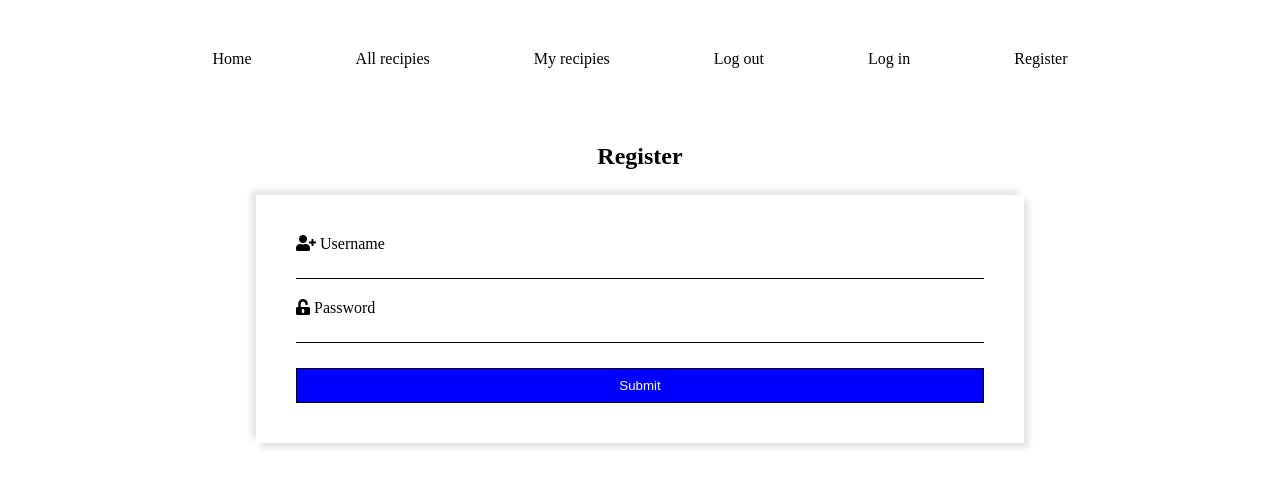
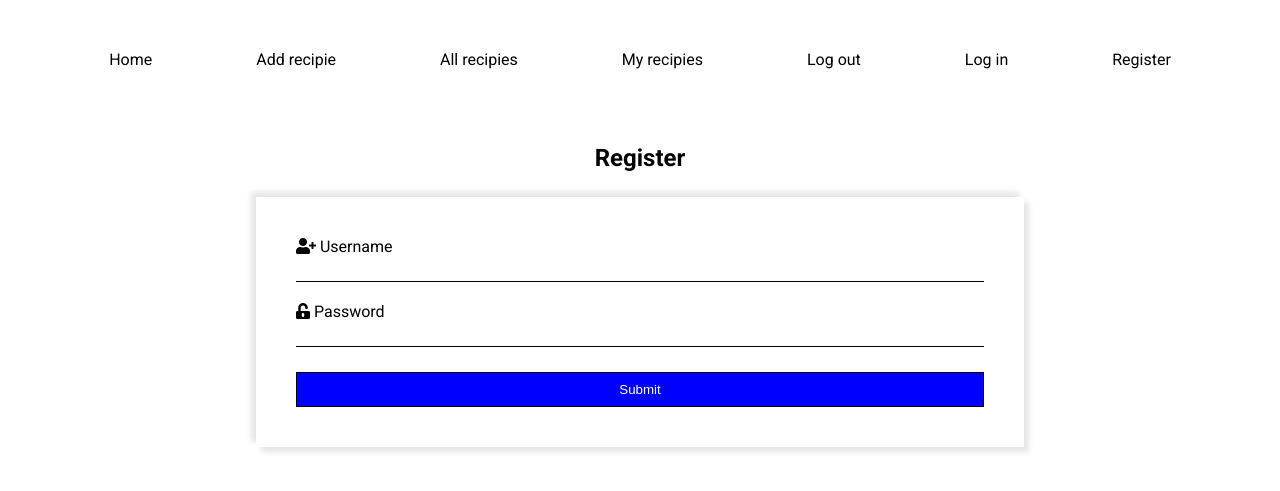
Before and after one commit to Code-Institute-Submissions/Milestone-project3-4, a Flask app: page /register in a window 1280 px wide. Shown: the top 491 px of the page. Run offline with Flask 2, Linux system fonts and the light colour scheme; some libraries are stand-ins or nearby versions.

Commit message:
Adding fuctionality to add_recipie page

```diff
--- a/app.py
+++ b/app.py
@@ -21,6 +21,20 @@ mongo = PyMongo(app)
 @app.route("/")
 def index():
     return render_template("index.html")
+
+
+@app.route("/add_recipie", methods=["GET", "POST"])
+def add_recipie():
+
+    recipie = {
+        "dish": request.form.get("dish"),
+        "ingredients": request.form.getlist("ingredient"),
+        "preparations": request.form.get("preparations")
+    }
+
+    mongo.db.recipies.insert(recipie)
+    flash("Recipie added")
+    return render_template("add_recipie.html")
 
 
 @app.route("/all_recipies")
--- a/static/css/style.css
+++ b/static/css/style.css
@@ -1,3 +1,9 @@
+@import url('https://fonts.googleapis.com/css2?family=Roboto:ital,wght@0,100;0,300;0,400;0,500;0,700;0,900;1,100;1,300;1,400;1,500;1,700;1,900&display=swap');
+
+body{
+    font-family: roboto, sans-serif;
+}
+
 *{
     padding: 0;
     margin: 0;
@@ -58,7 +64,7 @@ nav a{
     margin: 25px;
 }
 
-.form-container div{
+.inner-form-container{
     width: 100%;
     box-shadow: 5px 5px 5px rgba(175, 175, 175, 0.315), -5px -5px 5px rgba(175, 175, 175, 0.315);
 }
@@ -73,6 +79,7 @@ nav a{
     border-bottom: 1px solid black;
     display: block;
     margin: 0 auto 20px auto;
+    font-family: roboto, sans-serif;
 }
 
 input:focus{
--- a/static/js/script.js
+++ b/static/js/script.js
@@ -0,0 +1,31 @@
+function newIngredients() {
+    let a = document.getElementById("container-new-ingredient");
+
+    let b = document.createElement("input");
+    b.setAttribute("placeholder", "Add ingredient");
+    b.setAttribute("class", "ingredient-field");
+    b.setAttribute("name", "ingredient");
+    b.setAttribute("type", "text");
+
+
+    let c = document.createElement("i");
+    c.setAttribute("class", "fas fa-minus");
+
+    a.appendChild(b);
+    a.appendChild(c);
+
+    minus = document.getElementsByClassName("fas fa-minus");
+    console.log(minus);
+    for (i = 0; i < minus.length; i++) {
+        minus[i].addEventListener("click", removeIngredient);
+    }
+}
+
+
+function removeIngredient(event) {
+
+    event.target.previousElementSibling.remove();
+    event.target.remove();
+    console.log("hi");
+
+}
--- a/templates/base.html
+++ b/templates/base.html
@@ -14,6 +14,7 @@
         <nav>
             <ul>
                 <li><a href="{{url_for('index')}}">Home</a></li>
+                <li><a href="{{url_for('add_recipie')}}">Add recipie</a></li>
                 <li><a href="{{url_for('all_recipies')}}">All recipies</a></li>
                 <li><a href="{{url_for('my_recipies')}}">My recipies</a></li>
                 <li><a href="#">Log out</a></li>
@@ -35,5 +36,10 @@
     </section>
     {% block content %}
     {% endblock %}
+
+    <script src="https://code.jquery.com/jquery-3.5.1.js" integrity="sha256-QWo7LDvxbWT2tbbQ97B53yJnYU3WhH/C8ycbRAkjPDc=" crossorigin="anonymous"></script>
+    <script src="{{ url_for('static', filename='js/script.js') }}"></script>
+    {% block scripts %}
+    {% endblock %}
 </body>
 </html>
--- a/templates/register.html
+++ b/templates/register.html
@@ -4,7 +4,7 @@
 
 <section class="form-container">
     <h1>Register</h1>
-    <div>
+    <div class="inner-form-container">
         <form action="{{url_for('register')}}" method="POST">
             <label for="username"><i class="fas fa-user-plus"></i> Username</label>
             <input pattern="^[a-zA-Z0-9]{5,15}$" minlength="5" maxlength="15" class="input-fields" id="username" name="username" type="text" required>
```
Also changed, not shown: other parts of static/css/style.css (+38 -0 lines), templates/add_recipie.html (+13 -0 lines).
